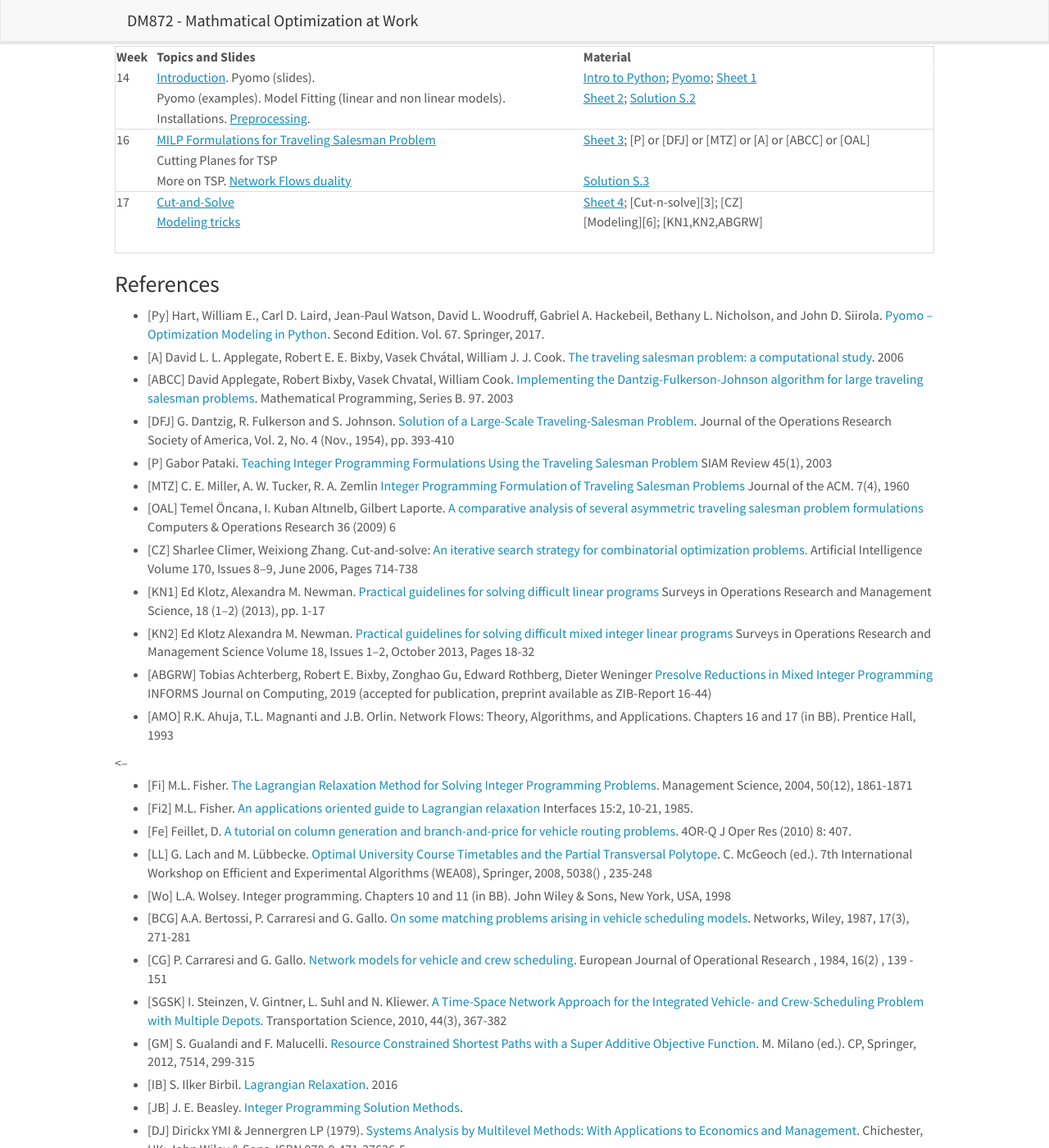
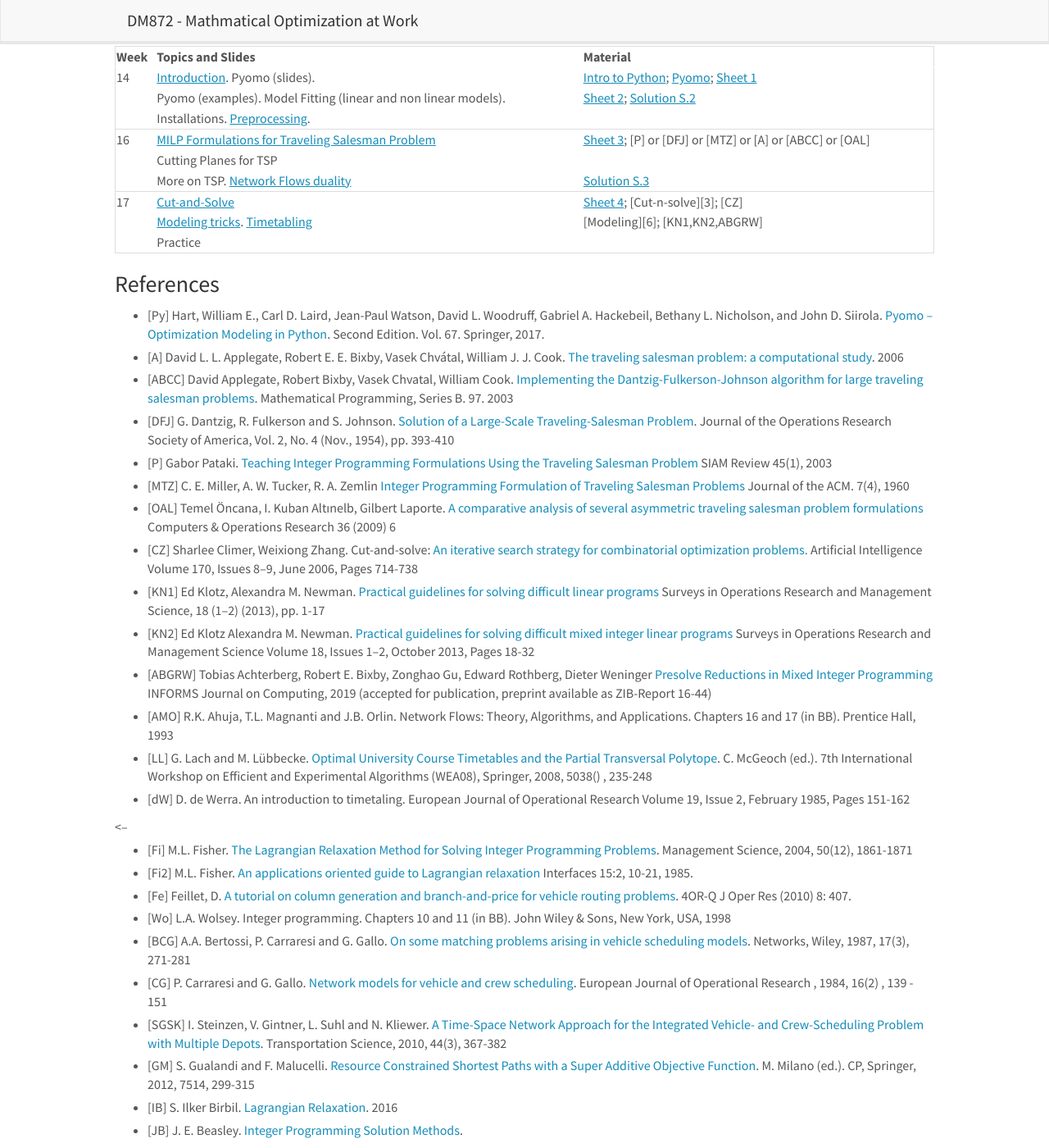
Before and after one commit to DM872/dm872.github.io, a Jekyll site: the page built from index.md, in a window 1280 px wide and 1400 px high, scrolled down 368 px. Shown: the whole window at 82% size. Built offline with Jekyll 4.4.1, drawn with Linux system fonts in a browser that asks for light colours; nearby versions of some CDN libraries.

Commit message:
added timetabling

```diff
--- a/index.md
+++ b/index.md
@@ -53,8 +53,8 @@
 |              | More on TSP. [Network Flows duality][54]                         | [Solution S.3][33]                                                                 |
 |--------------+------------------------------------------------------------------+------------------------------------------------------------------------------------|
 |           17 | [Cut-and-Solve][55]                                              | [Sheet 4][14]; [Cut-n-solve][3]; [CZ]                                              |
-|              | [Modeling tricks][56]                                            | [Modeling][6];    [KN1,KN2,ABGRW]                                                  |
-|              |                                                                  |                                                                                    |
+|              | [Modeling tricks][56]. [Timetabling][57]                         | [Modeling][6];    [KN1,KN2,ABGRW]                                                  |
+|              | Practice                                                         |                                                                                    |
 |--------------+------------------------------------------------------------------+------------------------------------------------------------------------------------|
 
 
@@ -176,6 +176,16 @@
 
 
 
+- [LL] G. Lach and M. Lübbecke. [Optimal University Course Timetables
+  and the Partial Transversal
+  Polytope](http://dx.doi.org/10.1007/978-3-540-68552-4_18). C. McGeoch
+  (ed.). 7th International Workshop on Efficient and Experimental
+  Algorithms (WEA08), Springer, 2008, 5038() , 235-248
+
+- [dW] D. de Werra. An introduction to timetaling. European Journal of
+  Operational Research Volume 19, Issue 2, February 1985, Pages
+  151-162
+
 <--
 
 
```
Also changed, not shown: other parts of index.md (+2 -8 lines), 1 other file.
